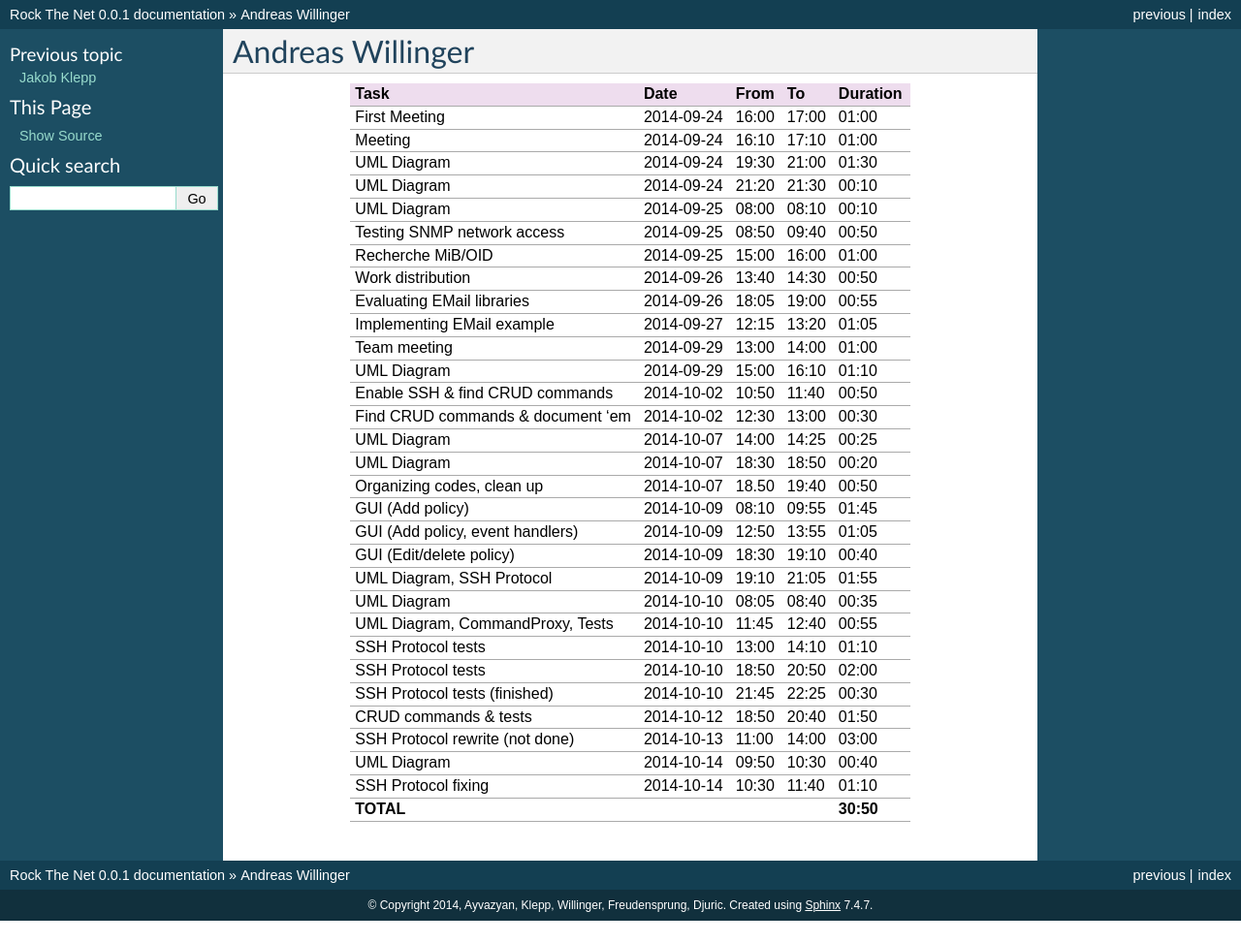
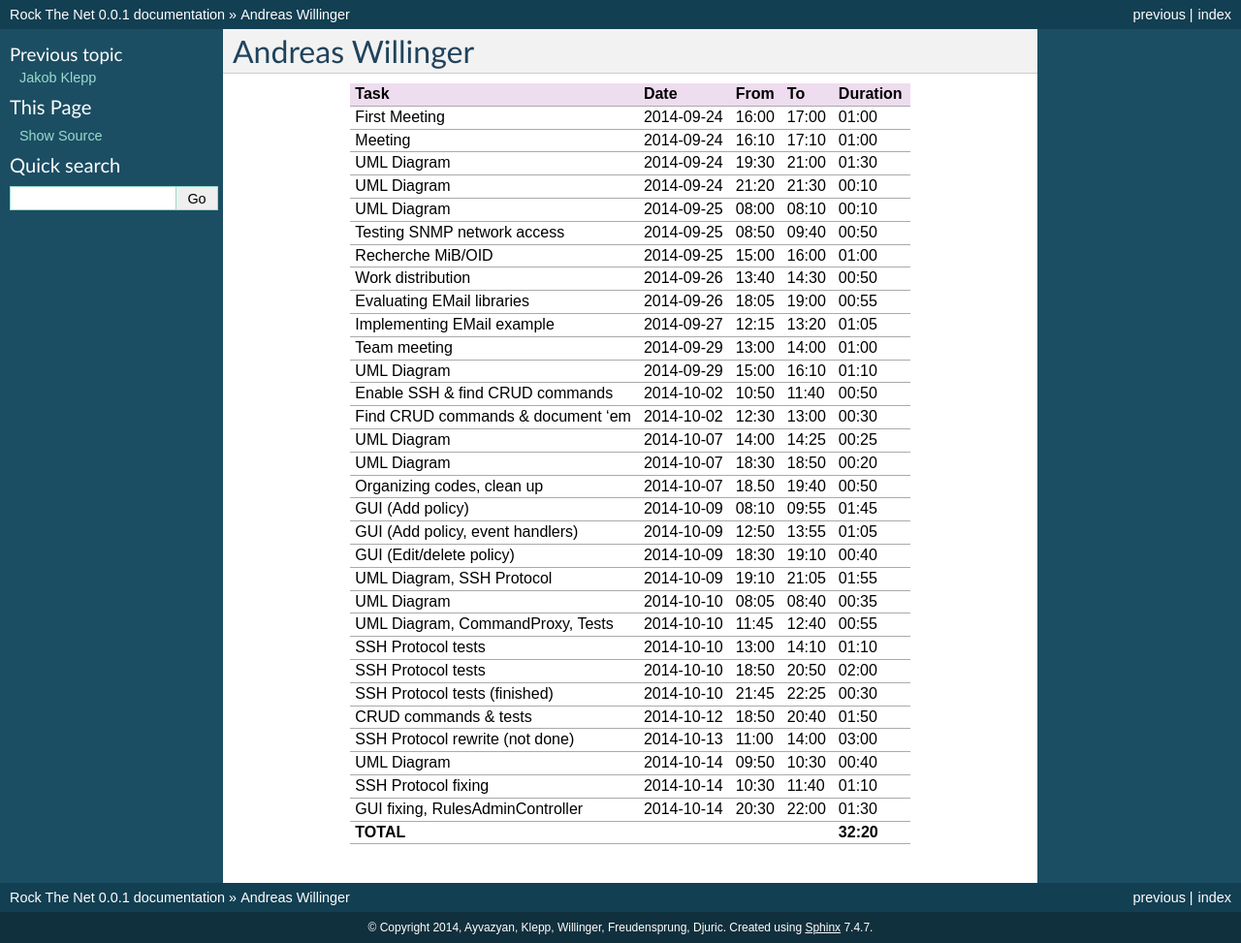
Before and after one commit to aayvazyan-tgm/RouterManagementProject_RockTheNet, a Sphinx documentation site: the page built from docs/timerecording_willinger.rst, in a window 1280 px wide. Shown: the whole page at 97% size. Built offline with Sphinx 7.4.7, drawn with Linux system fonts in a browser that asks for light colours; before the commit the page ends 950 px from its top, so only the background shows below that.

Commit message:
Updated timerecording

```diff
--- a/docs/timerecording_willinger.rst
+++ b/docs/timerecording_willinger.rst
@@ -34,5 +34,6 @@ CRUD commands & tests             2014-10-12 18:50 20:40   01:50
 SSH Protocol rewrite (not done)   2014-10-13 11:00 14:00   03:00
 UML Diagram                       2014-10-14 09:50 10:30   00:40
 SSH Protocol fixing               2014-10-14 10:30 11:40   01:10
-**TOTAL**                                                **30:50**
+GUI fixing, RulesAdminController  2014-10-14 20:30 22:00   01:30
+**TOTAL**                                                **32:20**
 ================================= ========== ===== ===== =========
```
